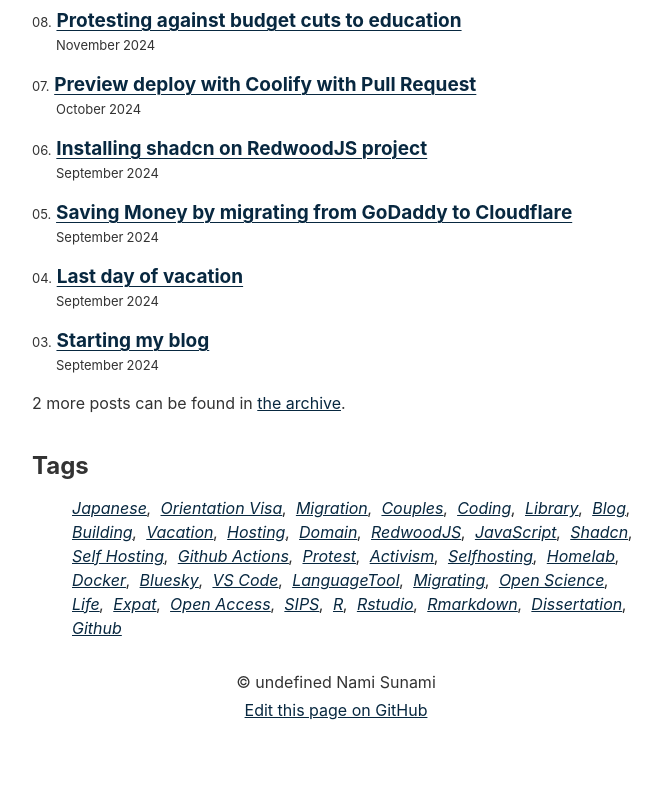
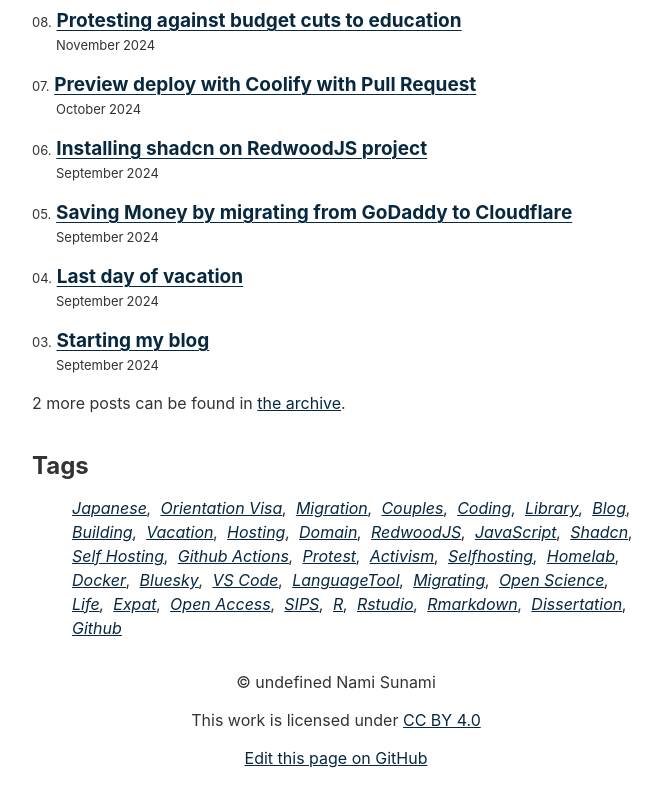
Before and after one commit to nsunami/nami-writes, an Eleventy site: page content/index.njk in a window 1280 px wide. Shown: the part 494-1294 px from the top of the page, without its empty margins (304-966 px from the left). Before the commit the page ends 1246 px from the top, so only its background shows below. Built offline with nearby package versions, Linux system fonts and the light colour scheme; Eleventy itself is replaced by a stand-in of ours; files that its build step writes are made by us from their sources.

Commit message:
feat(layout): Add CC BY license information

```diff
--- a/_includes/layouts/base.njk
+++ b/_includes/layouts/base.njk
@@ -64,6 +64,9 @@
       	© {% currentYear %} Nami Sunami
 		  </div>
 			<div>
+				 <p xmlns:cc="http://creativecommons.org/ns#" >This work is licensed under <a href="https://creativecommons.org/licenses/by/4.0/?ref=chooser-v1" target="_blank" rel="license noopener noreferrer">CC BY 4.0</a>
+				 </p>
+			<div>
 			<a href="{{ metadata.gitHubUrl }}/blob/main/{{ page.inputPath }}" target="_blank" rel="noopener noreferrer">Edit this page on GitHub</a>
 			</div>
 		</footer>
```
